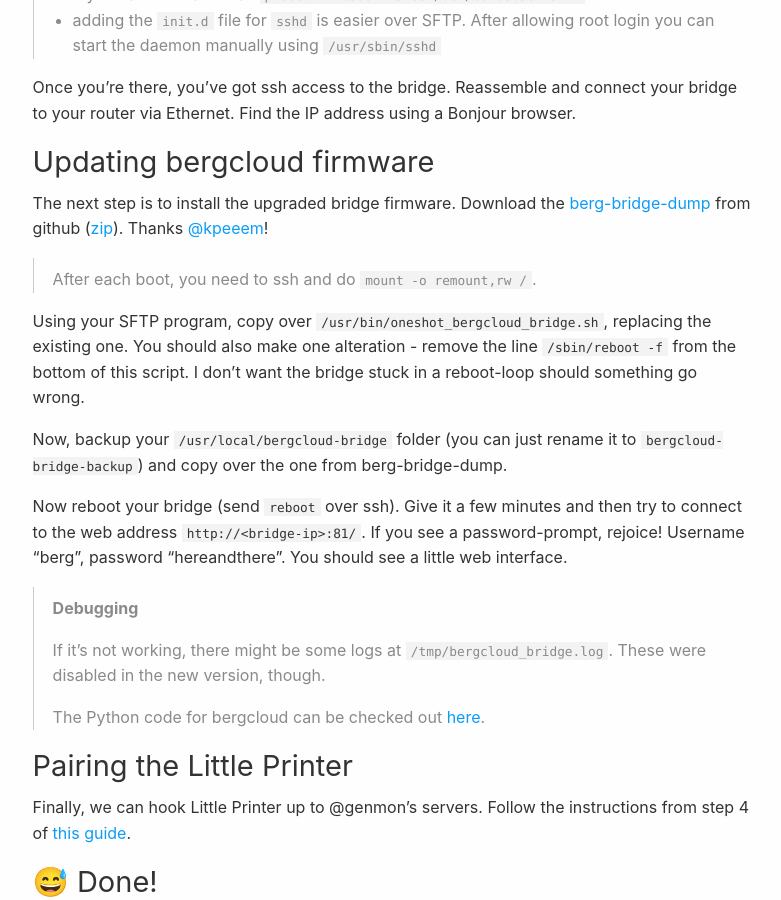
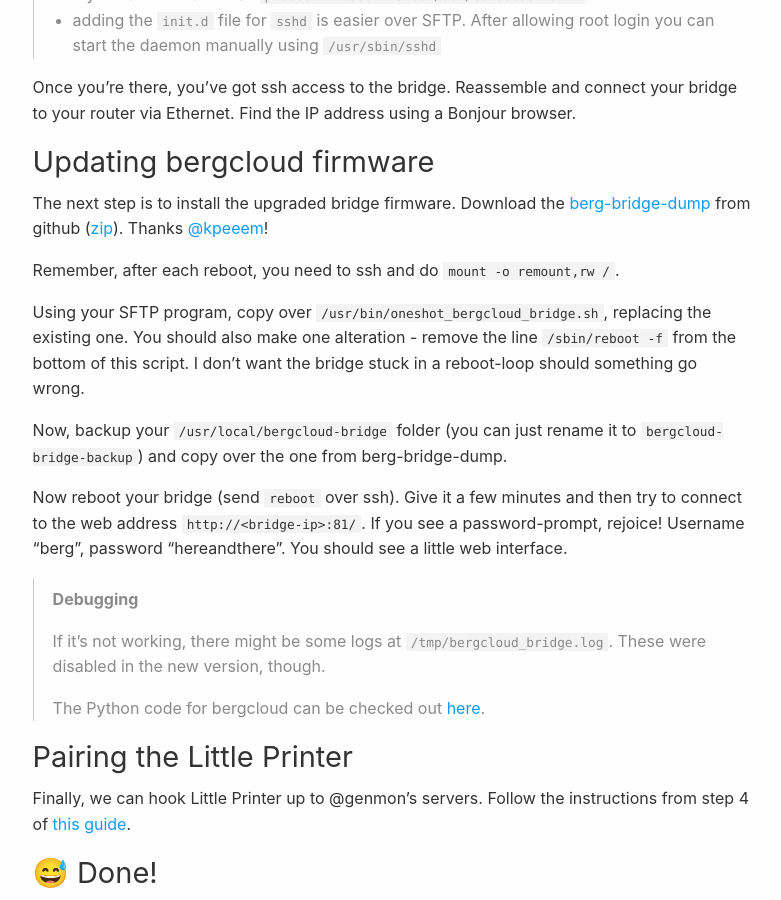
Before and after one commit to joerick/joerick.me, a Jekyll site: the page built from _posts/2017-03-08-little-printer.md, in a window 1280 px wide and 900 px high, scrolled down 3818 px. Shown: the whole window, without its empty margins (248-1029 px from the left). Built offline with Jekyll 4.4.1, drawn with Linux system fonts in a browser that asks for light colours; nearby versions of some CDN libraries.

Commit message:
tweak to little printer post

```diff
--- a/_posts/2017-03-08-little-printer.md
+++ b/_posts/2017-03-08-little-printer.md
@@ -58,7 +58,7 @@
 
 The next step is to install the upgraded bridge firmware. Download the [berg-bridge-dump](https://github.com/kpeeem/berg-bridge-dump) from github ([zip](https://github.com/kpeeem/berg-bridge-dump/archive/master.zip)). Thanks [@kpeeem](https://github.com/kpeeem)!
 
-> After each boot, you need to ssh and do `mount -o remount,rw /`.
+Remember, after each reboot, you need to ssh and do `mount -o remount,rw /`.
 
 Using your SFTP program, copy over `/usr/bin/oneshot_bergcloud_bridge.sh`, replacing the existing one. You should also make one alteration - remove the line `/sbin/reboot -f` from the bottom of this script. I don’t want the bridge stuck in a reboot-loop should something go wrong.
 
```
